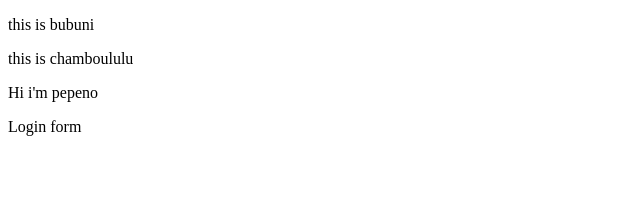
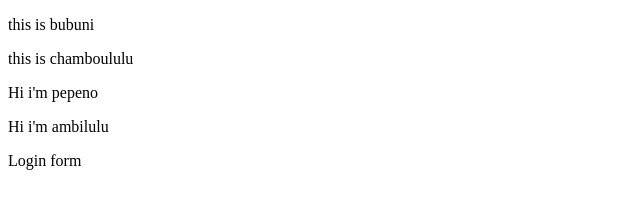
Before and after one commit to Buboun/LearningGit, a plain HTML site: page index.html in a window 1280 px wide. Shown: the whole page, without its empty margins (0-640 px from the left). Drawn offline with Linux system fonts and the light colour scheme.

Commit message:
4th commit

```diff
--- a/index.html
+++ b/index.html
@@ -8,7 +8,7 @@
 
 	<p>this is chamboululu</p>
 	<p>Hi i'm pepeno</p>
-
+<p>Hi i'm ambilulu</p>
 	Login form
 
 </body>
```
